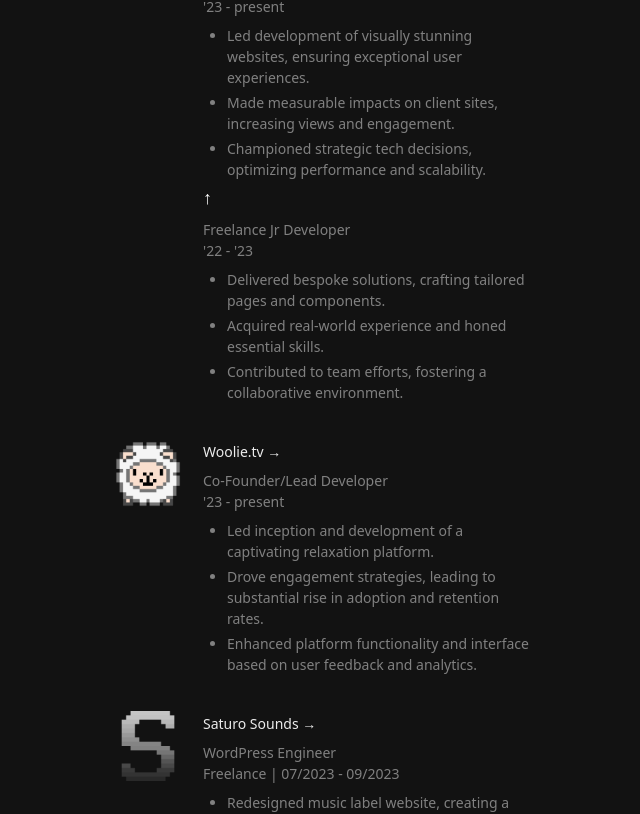
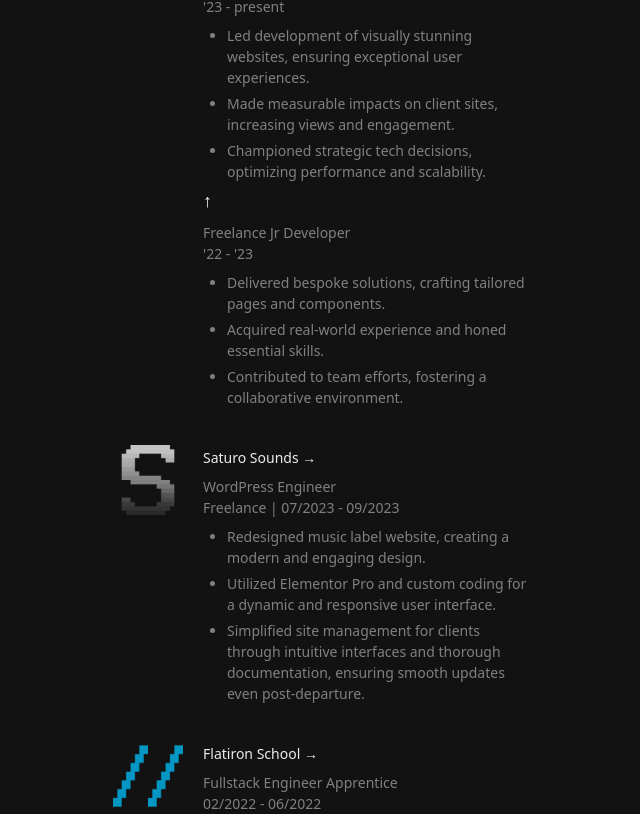
Before and after one commit to Scottsdaaale/portfolio-v2, a Next.js app: page / in a window 1280 px wide. Shown: the part 556-1370 px from the top of the page, without its empty margins (305-945 px from the left). Built offline with nearby package versions, Linux system fonts and the light colour scheme.

Commit message:
moved woolie to projects

```diff
--- a/app/components/routes/dev/Experience.js
+++ b/app/components/routes/dev/Experience.js
@@ -43,7 +43,7 @@ function Job({
         <ul>
           {presentRoleDescription &&
             presentRoleDescription.map((description, index) => (
-              <li key={index} className='mb-1'>
+              <li key={index} className=''>
                 {description}
               </li>
             ))}
@@ -53,7 +53,7 @@ function Job({
         <p className='mb-2'>{pastRoleDuration}</p>
         <ul>
           {responsibilities.map((responsibility, index) => (
-            <li key={index} className='mb-1'>
+            <li key={index} className=''>
               {responsibility}
             </li>
           ))}
@@ -87,19 +87,19 @@ function Experience() {
       link: 'https://www.linkedin.com/company/liquid-xyz/',
       tooltipContent: 'LiquidXYZ LinkedIn',
     },
-    {
-      company: 'Woolie.tv →',
-      role: 'Co-Founder/Lead Developer',
-      duration: "'23 - present",
-      responsibilities: [
-        'Led inception and development of a captivating relaxation platform.',
-        'Drove engagement strategies, leading to substantial rise in adoption and retention rates.',
-        'Enhanced platform functionality and interface based on user feedback and analytics.',
-      ],
-      gif: woolieGif,
-      link: 'https://www.woolie.tv',
-      tooltipContent: 'Woolie.tv',
-    },
+    // {
+    //   company: 'Woolie.tv →',
+    //   role: 'Co-Founder/Lead Developer',
+    //   duration: "'23 - present",
+    //   responsibilities: [
+    //     'Led inception and development of a captivating relaxation platform.',
+    //     'Drove engagement strategies, leading to substantial rise in adoption and retention rates.',
+    //     'Enhanced platform functionality and interface based on user feedback and analytics.',
+    //   ],
+    //   gif: woolieGif,
+    //   link: 'https://www.woolie.tv',
+    //   tooltipContent: 'Woolie.tv',
+    // },
     {
       company: 'Saturo Sounds →',
       role: 'WordPress Engineer',
```
